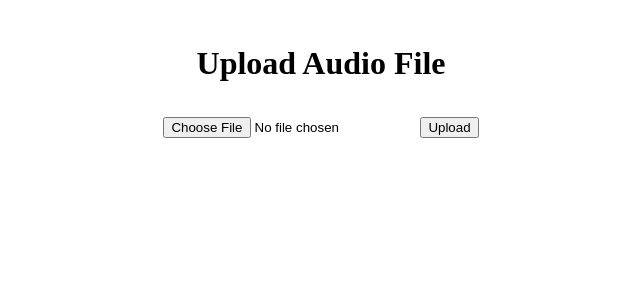
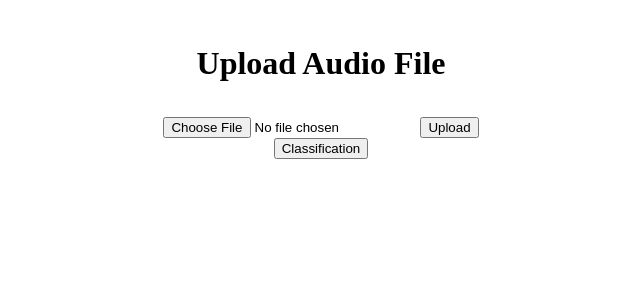
Before and after one commit to kafi350/audioAnalysis, a SvelteKit app in the folder web/: page /audio in a window 1280 px wide. Shown: the top 300 px of the page, without its empty margins (319-959 px from the left). Built offline with nearby package versions, Linux system fonts and the light colour scheme.

Commit message:
audio classification

```diff
--- a/web/src/routes/audio/+page.svelte
+++ b/web/src/routes/audio/+page.svelte
@@ -62,6 +62,8 @@
                     </audio>
                 {/each}
             {/if}
+
+            <button on:click={() => {window.location.href = '/audio/analysis'}}>Classification</button>
         </section>
 
 
```
